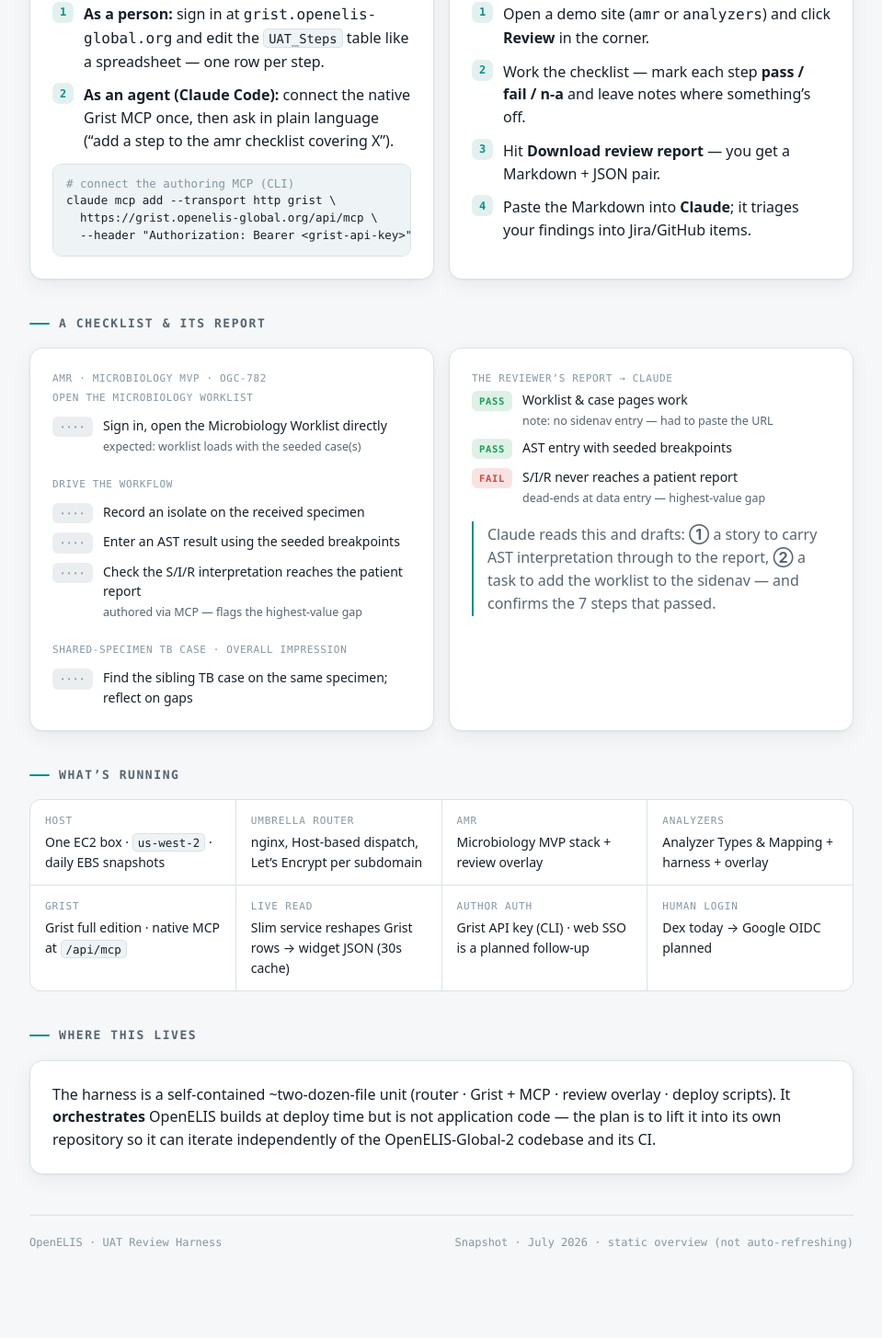
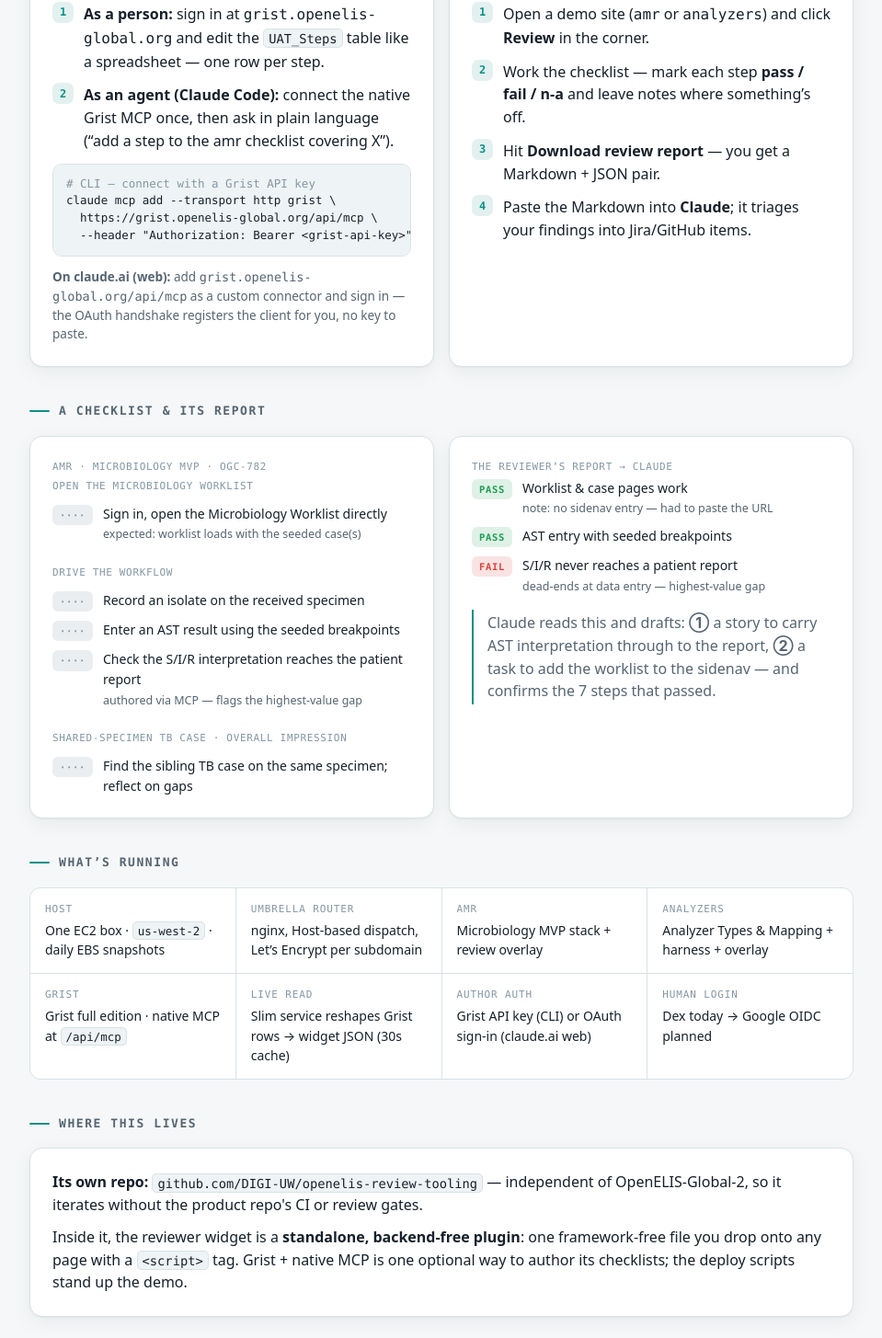
Before and after one commit to DIGI-UW/openelis-review-tooling, a plain HTML site: page docs/overview.html in a window 1280 px wide. Shown: the part 1145-2600 px from the top of the page at 92% size, without its empty margins (160-1119 px from the left). Before the commit the page ends 2557 px from the top, so only its background shows below. Drawn offline with Linux system fonts and the light colour scheme.

Commit message:
docs: reflect native MCP + web OAuth (Phase B live) + standalone repo
overview.html + AGENTS.md: author auth is now Grist API key (CLI) OR OAuth sign-in
on claude.ai web (Grist OIDC server with DCR + PKCE is live); note the repo is now
standalone (DIGI-UW/openelis-review-tooling) with the widget as a backend-free plugin.

```diff
--- a/docs/overview.html
+++ b/docs/overview.html
@@ -203,10 +203,13 @@
           <li><b>As an agent (Claude Code):</b> connect the native Grist MCP once, then ask in plain language
             (“add a step to the amr checklist covering X”).</li>
         </ol>
-<pre><span class="cm"># connect the authoring MCP (CLI)</span>
+<pre><span class="cm"># CLI — connect with a Grist API key</span>
 claude mcp add --transport http grist \
   https://grist.openelis-global.org/api/mcp \
   --header "Authorization: Bearer &lt;grist-api-key&gt;"</pre>
+        <p style="color:var(--muted);font-size:13.5px;margin:12px 0 0"><b>On claude.ai (web):</b> add
+          <span class="mono">grist.openelis-global.org/api/mcp</span> as a custom connector and sign in — the OAuth
+          handshake registers the client for you, no key to paste.</p>
       </div>
 
       <div class="card">
@@ -261,7 +264,7 @@
       <div><div class="lbl">analyzers</div><div class="val">Analyzer Types &amp; Mapping + harness + overlay</div></div>
       <div><div class="lbl">grist</div><div class="val">Grist full edition · native MCP at <code>/api/mcp</code></div></div>
       <div><div class="lbl">Live read</div><div class="val">Slim service reshapes Grist rows → widget JSON (30s cache)</div></div>
-      <div><div class="lbl">Author auth</div><div class="val">Grist API key (CLI) · web SSO is a planned follow-up</div></div>
+      <div><div class="lbl">Author auth</div><div class="val">Grist API key (CLI) or OAuth sign-in (claude.ai web)</div></div>
       <div><div class="lbl">Human login</div><div class="val">Dex today → Google OIDC planned</div></div>
     </div>
   </section>
@@ -269,9 +272,11 @@
   <section class="reveal">
     <h2>Where this lives</h2>
     <div class="card">
-      <p style="margin:0">The harness is a self-contained ~two-dozen-file unit (router · Grist + MCP · review overlay ·
-        deploy scripts). It <b>orchestrates</b> OpenELIS builds at deploy time but is not application code — the plan is
-        to lift it into its own repository so it can iterate independently of the OpenELIS-Global-2 codebase and its CI.</p>
+      <p style="margin:0 0 10px"><b>Its own repo:</b> <code>github.com/DIGI-UW/openelis-review-tooling</code> —
+        independent of OpenELIS-Global-2, so it iterates without the product repo's CI or review gates.</p>
+      <p style="margin:0">Inside it, the reviewer widget is a <b>standalone, backend-free plugin</b>: one framework-free
+        file you drop onto any page with a <code>&lt;script&gt;</code> tag. Grist + native MCP is one optional way to
+        author its checklists; the deploy scripts stand up the demo.</p>
     </div>
   </section>
 
```
Also changed, not shown: docs/AGENTS.md (+4 -2 lines).
